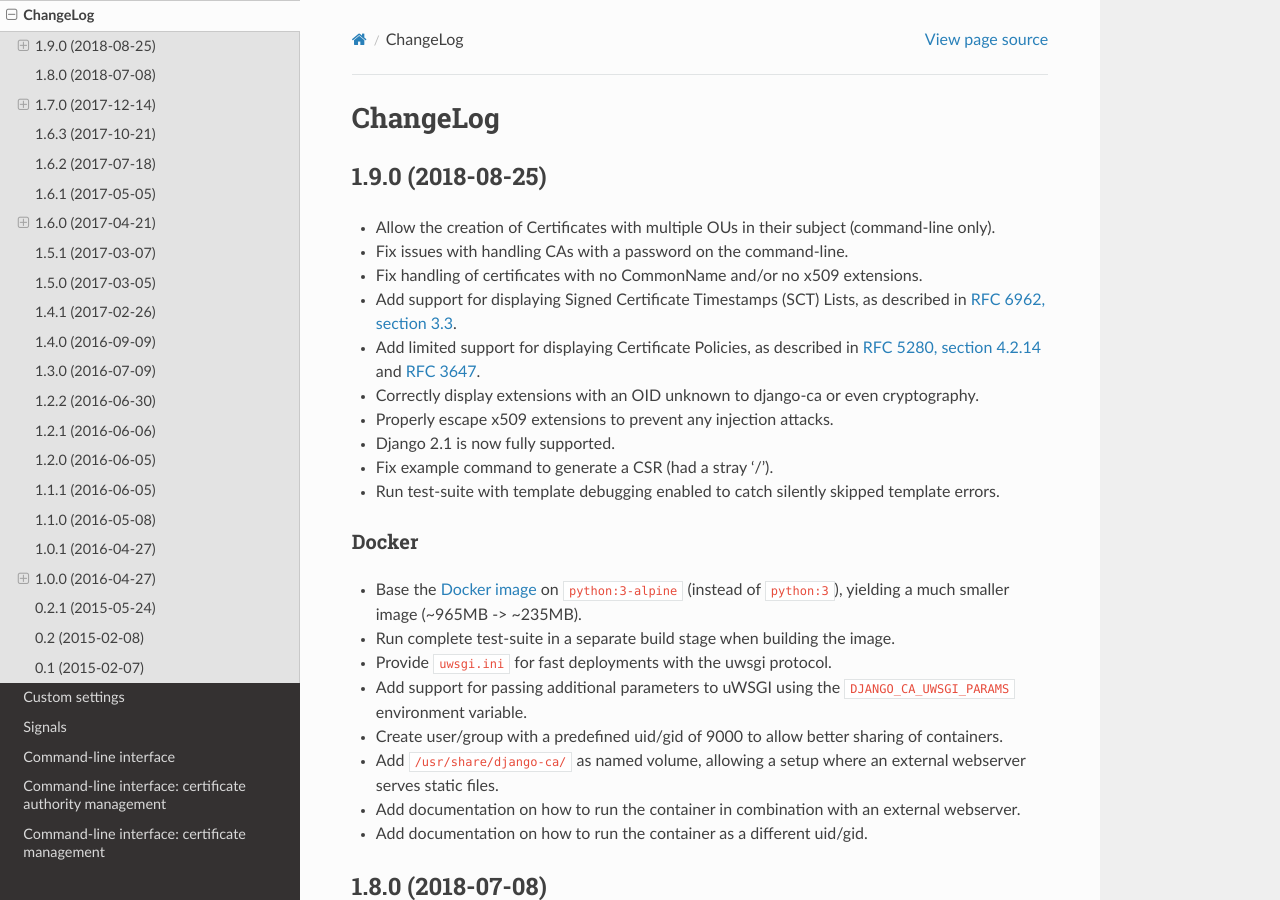
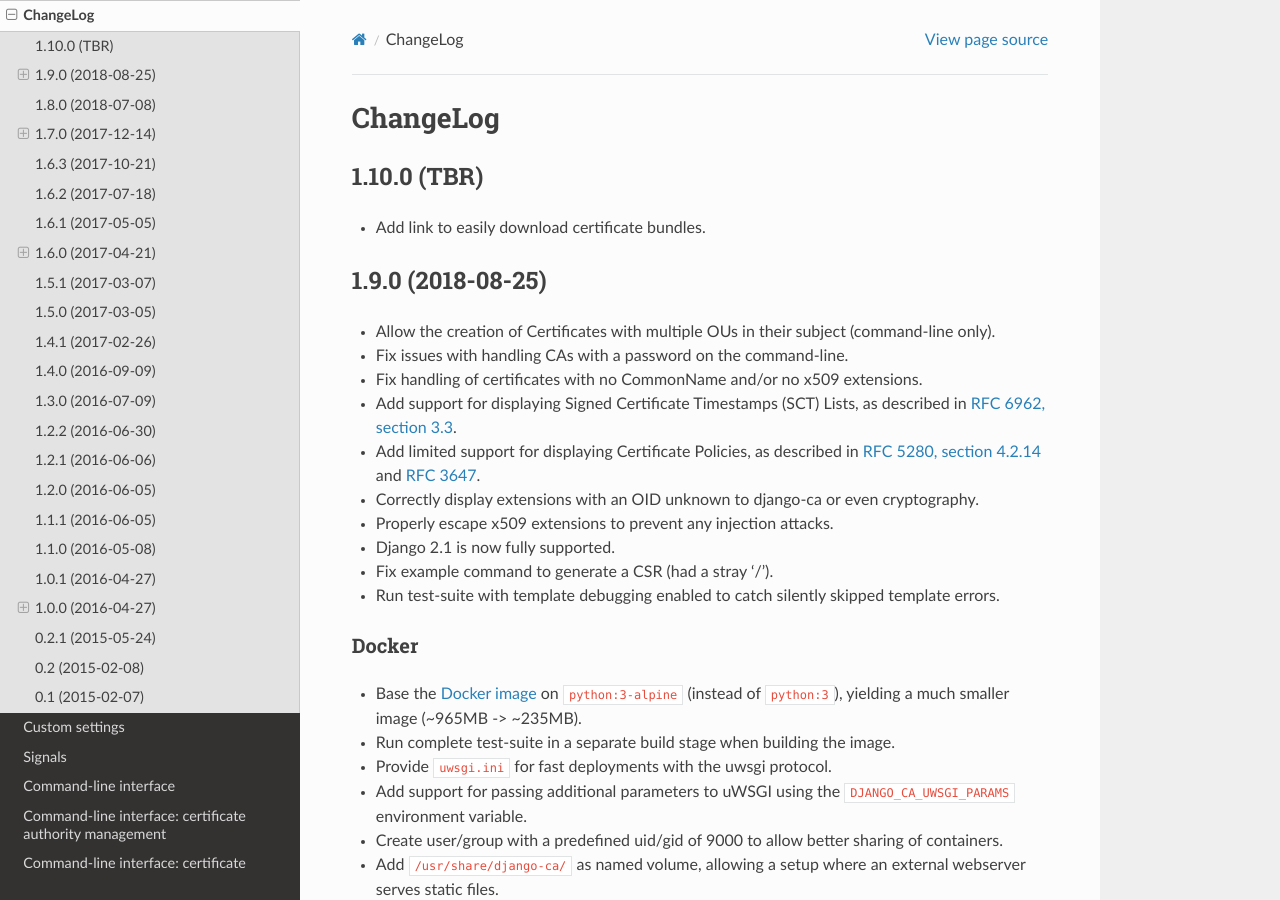
Before and after one commit to mathiasertl/django-ca, a Sphinx documentation site: the page built from docs/source/changelog.rst, in a window 1280 px wide and 900 px high. Built offline with Sphinx 7.4.7 and the Read the Docs theme 2.0.0, drawn with Linux system fonts in a browser that asks for light colours.

Commit message:
update changelog

```diff
--- a/docs/source/changelog.rst
+++ b/docs/source/changelog.rst
@@ -3,6 +3,14 @@
 #########
 
 .. _changelog-head:
+
+.. _changelog-1.10.0:
+
+************
+1.10.0 (TBR)
+************
+
+* Add link to easily download certificate bundles.
 
 .. _changelog-1.9.0:
 
```
